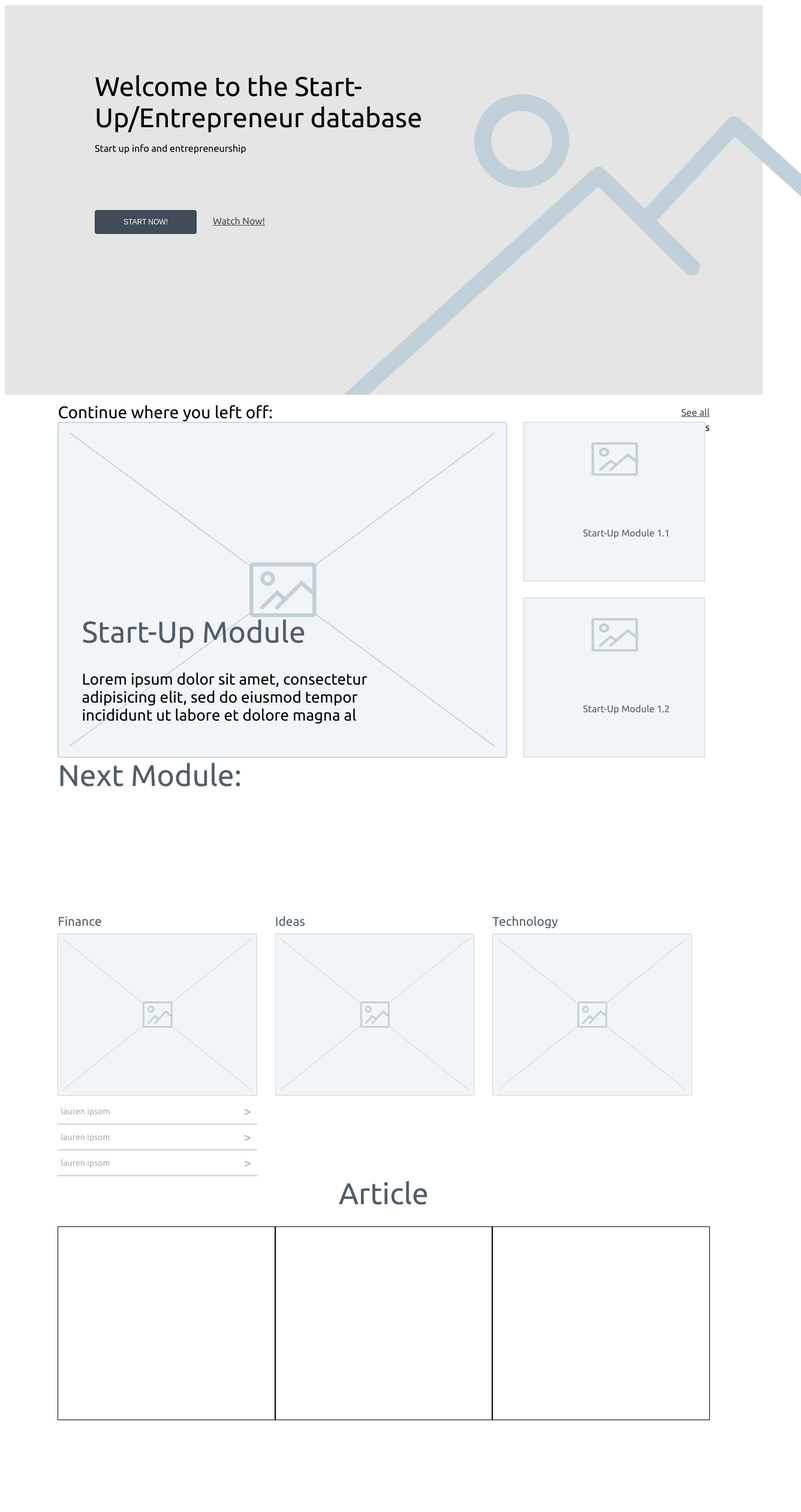
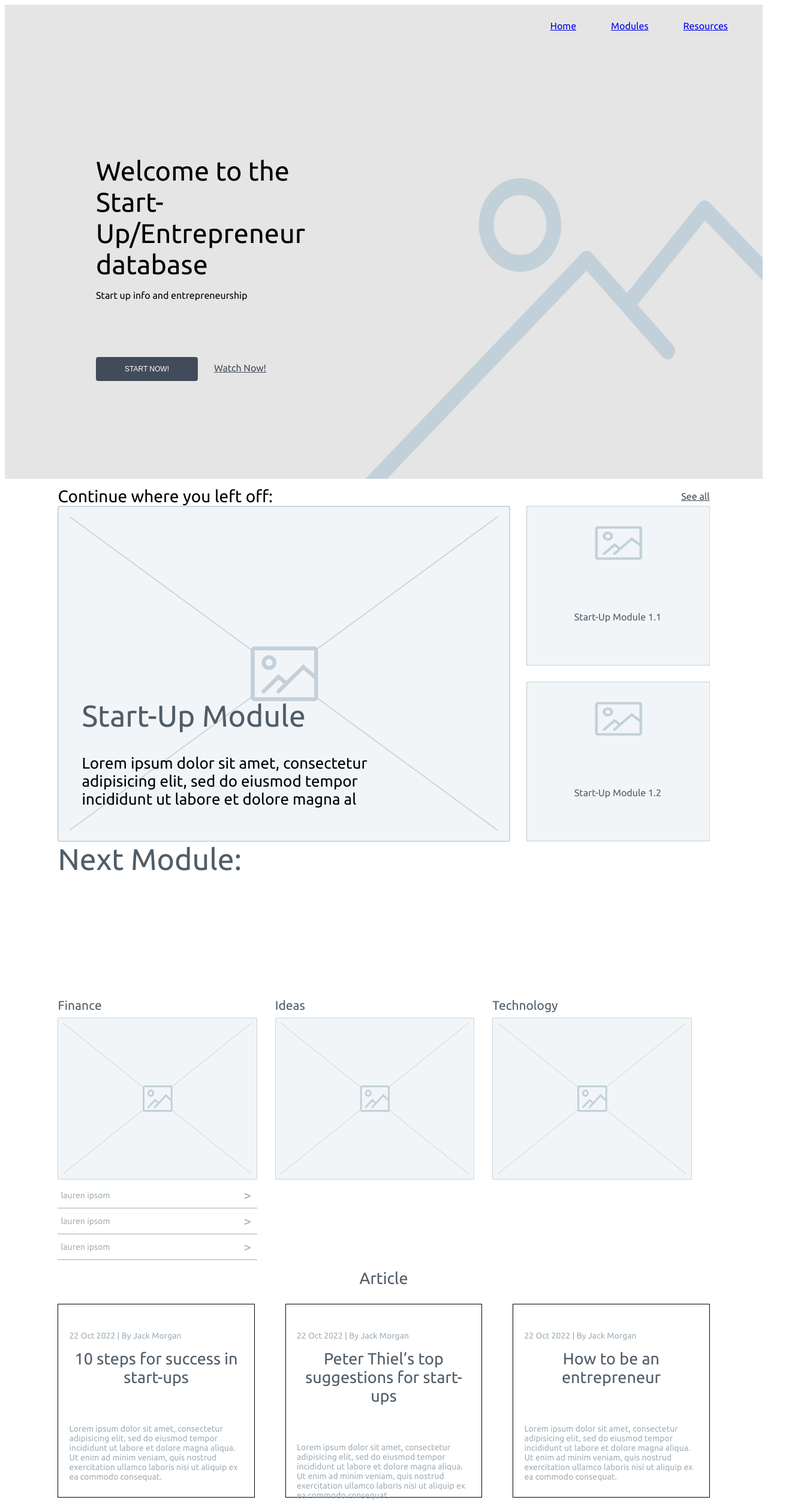
Before and after one commit to jroter/miniature-pancakes, a React (Create React App) app: page / in a window 1280 px wide. Shown: the top 2520 px of the page at 60% size, 1336 px wide, since content can reach past the window. Built offline with nearby package versions, Linux system fonts and the light colour scheme.

Commit message:
landing page...complete

```diff
--- a/package.json
+++ b/package.json
@@ -1,5 +1,5 @@
 {
-  "name": "crapii",
+  "name": "capstone",
   "version": "0.1.0",
   "private": true,
   "dependencies": {
@@ -8,6 +8,7 @@
     "@testing-library/user-event": "^13.5.0",
     "react": "^17.0.2",
     "react-dom": "^17.0.2",
+    "react-router-dom": "^6.2.1",
     "react-scripts": "5.0.0",
     "web-vitals": "^2.1.3"
   },
--- a/src/App.js
+++ b/src/App.js
@@ -1,11 +1,8 @@
 import react from "react";
-import LandingPage from "./pages/LandingPage";
 
 function App() {
   return (
-    <div className="App">
-        <LandingPage />
-    </div>
+    <div className="App"></div>
   );
 }
 
--- /dev/null
+++ b/src/components/FooterComponent/FooterComponent.css
@@ -0,0 +1,10 @@
+.footer {
+    border: 1px solid #F2F5F7;
+}
+
+.router-footer {
+    float: right;
+    padding-bottom: 70px;
+    padding-right: 58px;
+    padding-top: 26px;
+}
--- /dev/null
+++ b/src/components/FooterComponent/FooterComponent.js
@@ -0,0 +1,15 @@
+import React from 'react';
+import { Link } from 'react-router-dom';
+
+// CSS
+import './FooterComponent.css'
+
+const FooterComponent = () => {
+  return <div className="footer">
+    <Link to="/resources" className="router-footer">Resources</Link>
+    <Link to="/modules" className="router-footer">Modules</Link>
+    <Link to="/" className="router-footer">Home</Link>
+  </div>;
+};
+
+export default FooterComponent
--- /dev/null
+++ b/src/components/HeaderComponent/HeaderComponent.css
@@ -0,0 +1,4 @@
+.head {
+    background-color: #E5E5E5;
+    height: 140px;
+}
--- /dev/null
+++ b/src/components/HeaderComponent/HeaderComponent.js
@@ -0,0 +1,15 @@
+import React from 'react';
+import { Link } from 'react-router-dom';
+
+// CSS
+import './HeaderComponent.css'
+
+const HeaderComponent = () => {
+  return <div className="head">
+        <Link to="/resources" className="router-footer">Resources</Link>
+        <Link to="/modules" className="router-footer">Modules</Link>
+        <Link to="/" className="router-footer">Home</Link>
+  </div>;
+};
+
+export default HeaderComponent
--- a/src/index.js
+++ b/src/index.js
@@ -1,11 +1,22 @@
 import React from 'react';
 import ReactDOM from 'react-dom';
-import App from './App';
+import { BrowserRouter, Route, Routes} from "react-router-dom";
+
+// Components
+import LandingPage from './pages/LandingPage';
+import LessonsPage from './pages/LessonsPage';
+import ResourcePage from './pages/ResourcePage'
 
 
 ReactDOM.render(
   <React.StrictMode>
-    <App />
+    <BrowserRouter>
+      <Routes>
+        <Route path="/" element={<LandingPage />} />
+        <Route path="modules" element={<LessonsPage />} />
+        <Route path="resources" element={<ResourcePage />} />
+      </Routes>
+    </BrowserRouter>
   </React.StrictMode>,
   document.getElementById('root')
 );
--- a/src/pages/LandingPage.css
+++ b/src/pages/LandingPage.css
@@ -1,5 +1,7 @@
 body {
     font-family:'ubuntu';
+    min-width: 900px;
+    max-width: 2600px;
 }
 
 .image-class {
@@ -14,14 +16,11 @@ body {
 
 .header {
     background-color: #E5E5E5;
-    width: 100%;
     height: 650px;
-
 }
 
 .title {
     font-size: 45px;
-    width: 560px;
 }
 
 .header-flex-box {
@@ -32,15 +31,20 @@ body {
 }
 
 .header-left-content {
-    position: relative;
-    top: 110px;
-    left: 150px;
+    margin-top: 111px;
+    margin-left: 152px;
+    flex-basis: 40%;
 }
 
 .header-right-content {
     align-self: end;
-    width: 768px;
     height: 538px;
+    flex-basis: 60%;
+}
+
+.header-right-image {
+    max-width: 100%;
+    max-height: 100%;
 }
 
 .header-button-content {
@@ -78,6 +82,7 @@ body {
 
 .landings-module-container {
     display: flex;
+    min-height: 560px;
 }
 
 .big-module-container {
@@ -105,6 +110,8 @@ body {
 }
 
 .small-module-container {
+    display: flex;
+    flex-direction: column;
     flex-basis: 30%;
 }
 
@@ -116,16 +123,15 @@ body {
 }
 
 .small-module-title {
-    position: relative;
-    top: 176px;
-    left: 100px;
     color: #505D68;
+    text-align: center;
+    margin-top: 176px;
 }
 
 .small-module {
+    flex-basis: 50%;
     display:block;
     width: 100% !important;
-    height: 267px;
     background-image: url('../images/module.png');
     background-size: 100% 100%;
 }
@@ -175,6 +181,22 @@ body {
     text-align: center;
 }
 
+.article-title {
+    margin-left: 20px;
+    margin-right: 20px;
+    font-size: 27px;
+    margin-top: 15px;
+    color: #505D68;
+}
+
+.article-info {
+    font-size: 14px;
+    margin-left: 18px;
+    margin-right: 18px;
+    margin-top: 62px;
+    color: #A1AEB7;
+}
+
 .article-container {
     /* height: 711px; */
     height: 321px;
@@ -183,15 +205,22 @@ body {
     flex-direction: row;
 }
 
+.article-header {
+    margin-left: 18px;
+    margin-top: 44px;
+    font-size: 14px;
+    color: #A1AEB7;
+}
+
 .article-window {
     margin-top: 27px;
-    width: 362px;
+    flex-basis: 30%;
     height: 321px;
     border: 1px solid black;
 }
 
 .read-button {
-    margin-top: 575px;
+    margin-top: 150px;
     text-align: center;
     margin-bottom: 93px;
 }
--- a/src/pages/LandingPage.js
+++ b/src/pages/LandingPage.js
@@ -1,10 +1,13 @@
 import React, {useState} from 'react'
+import { Link } from "react-router-dom";
 
 // Components
 import AccordionComponent from '../components/AccordionComponent/AccordionComponent'
 import ButtonComponent from '../components/ButtonComponent'
 import ImageComponent from '../components/ImageComponent'
 import LinkComponent from '../components/LinkComponent'
+import FooterComponent from '../components/FooterComponent/FooterComponent';
+import HeaderComponent from '../components/HeaderComponent/HeaderComponent';
 
 // CSS
 import './LandingPage.css'
@@ -12,10 +15,12 @@ import './LandingPage.css'
 // Assets
 import template from '../images/template.png'
 import icon from '../images/icon.png'
+
 const loren = "Lorem ipsum dolor sit amet, consectetur adipisicing elit, sed do eiusmod tempor incididunt ut labore et dolore magna aliqua. Ut enim ad minim veniam, quis nostrud exercitation ullamco laboris nisi ut aliquip ex ea commodo consequat."
 const LandingPage = () => {
     return (
         <div>
+            <HeaderComponent />
             <div className="header">
                 <div className="header-flex-box">
                     <div className="header-left-content">
@@ -28,7 +33,7 @@ const LandingPage = () => {
                         </div>
                     </div>
                     <div className='header-right-content'>
-                        <ImageComponent image={template} />
+                        <ImageComponent image={template} className="header-right-image"/>
                     </div>
                 </div>
             </div>
@@ -57,7 +62,7 @@ const LandingPage = () => {
                         <div className="small-module" >
                             <div className="small-module-title">Start-Up Module 1.2</div>
                         </div>
-                    </div>s
+                    </div>
                 </div>
                 <div className="next-module-container">
                     <div className='next-module-statement'>Next Module:</div>
@@ -81,14 +86,27 @@ const LandingPage = () => {
                 </div>
                 <div className="article-title">Article</div>
                 <div className="article-container">
-                    <div className="article-window"></div>
-                    <div className="article-window"></div>
-                    <div className="article-window"></div>
+                    <div className="article-window">
+                        <p className="article-header"> 22 Oct 2022 | By Jack Morgan</p>
+                        <p className="article-title">10 steps for success in start-ups</p>
+                        <p className="article-info">{loren}</p>
+                    </div>
+                    <div className="article-window">
+                        <p className="article-header"> 22 Oct 2022 | By Jack Morgan</p>
+                        <p className="article-title">Peter Thiel’s top suggestions for start-ups</p>
+                        <p className="article-info">{loren}</p>
+                    </div>
+                    <div className="article-window">
+                        <p className="article-header"> 22 Oct 2022 | By Jack Morgan</p>
+                        <p className="article-title">How to be an entrepreneur</p>
+                        <p className="article-info">{loren}</p>
+                    </div>
                 </div>
                 <div className="read-button">
                     <ButtonComponent label="Read All" />
                 </div>
             </div>
+            <FooterComponent />
         </div>
     )
 }
--- a/src/pages/LessonsPage.js
+++ b/src/pages/LessonsPage.js
@@ -1,9 +1,13 @@
 import React from 'react'
+
+// Components
+import FooterComponent from '../components/FooterComponent/FooterComponent'
 
 export default function LessonsPage() {
     return (
         <div>
-
+            This is the Module page
+            <FooterComponent />
         </div>
     )
 }
--- a/src/pages/ResourcePage.js
+++ b/src/pages/ResourcePage.js
@@ -1,9 +1,13 @@
 import React from 'react'
+
+// Components
+import FooterComponent from '../components/FooterComponent/FooterComponent'
 
 export default function ResourcePage() {
     return (
         <div>
-
+            This is the Resources Page
+            <FooterComponent />
         </div>
     )
 }
```
Also changed, not shown: 1 other file (tests, documents, lock files or other folders).
